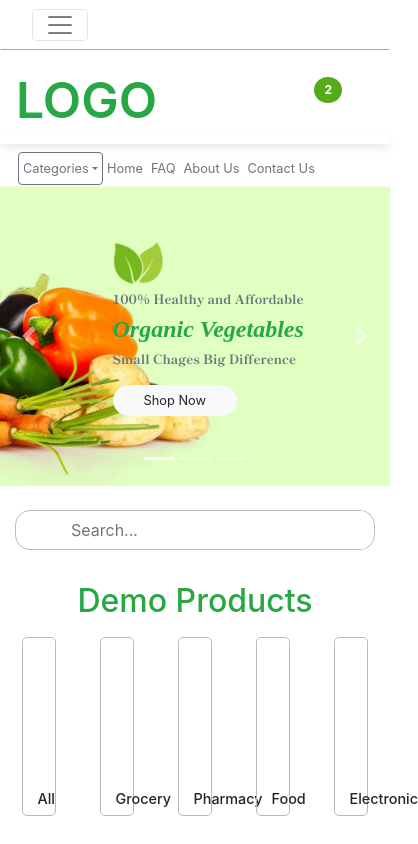
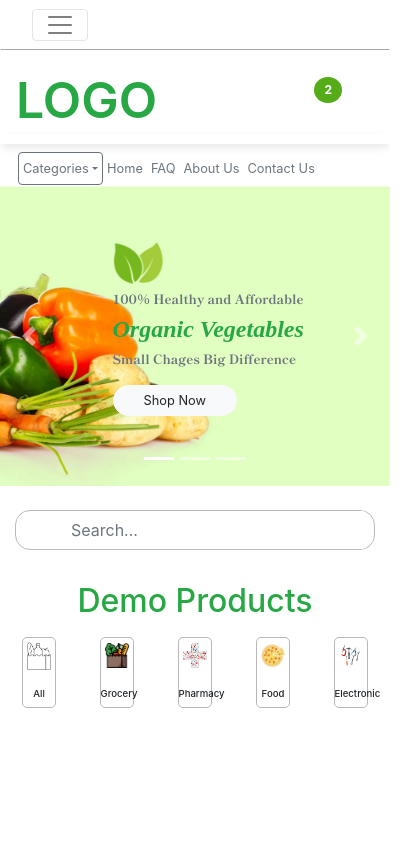
Before and after one commit to JeewanthaLahiru/online-grocery-app-with-react, a React (Create React App) app in the folder shopping-cart/: page / in a window 390 px wide. Shown: the whole page, 418 px wide, since content can reach past the window. Built offline with nearby package versions, Linux system fonts and the light colour scheme; a web font is replaced by a local one.

Commit message:
created pixel perfect category items

```diff
--- a/shopping-cart/src/assets/styles/productCategory/_productCategory.scss
+++ b/shopping-cart/src/assets/styles/productCategory/_productCategory.scss
@@ -20,7 +20,84 @@
         font-size: 0.9em;
       }
     }
+    .category-item:hover{
+      cursor: pointer;
+    }
   }
 }
 
-@media screen and (max-width: 1200px) {}
+@media screen and (max-width: 1200px) {
+  .category-list-area{
+    .product-list-area{
+      .category-item{
+        .image-container{
+          min-height: 110px;
+          padding-top: 10px;
+          .category-image{
+            padding:0;
+          }
+        }
+        .category-name{
+          font-size: 0.8em;
+        }
+      }
+    }
+  }
+}
+
+@media screen and (max-width: 992px) {
+  .category-list-area{
+    .product-list-area{
+      .category-item{
+        .image-container{
+          min-height: 80px;
+          .category-image{
+            padding:0;
+          }
+        }
+        .category-name{
+          font-size: 0.8em;
+        }
+      }
+    }
+  }
+}
+
+@media screen and (max-width: 768px) {
+  .category-list-area{
+    .product-list-area{
+      .category-item{
+        .image-container{
+          min-height: 50px;
+          .category-image{
+            padding:0;
+          }
+        }
+        .category-name{
+          font-size: 0.6em;
+          padding:0;
+        }
+      }
+    }
+  }
+}
+
+@media screen and (max-width: 576px) {
+  .category-list-area{
+    .product-list-area{
+      .category-item{
+        .image-container{
+          min-height: 50px;
+          padding:4px;
+          .category-image{
+            padding:0;
+          }
+        }
+        .category-name{
+          font-size: 0.6em;
+          padding:0;
+        }
+      }
+    }
+  }
+}
--- a/shopping-cart/src/components/homePage/categoryListArea/CategoryItem.tsx
+++ b/shopping-cart/src/components/homePage/categoryListArea/CategoryItem.tsx
@@ -12,7 +12,7 @@ const CategoryItem:React.FC<CategoryItemProps> = (props) => {
             <Col xs={12} className="image-container" >
                 <Image src={props.image} className="category-image" />
             </Col>
-            <Col xs={12}>
+            <Col xs={12} className="p-0" >
                 <h5 className="text-center category-name">{props.name}</h5>
             </Col>
         </Row>
--- a/shopping-cart/src/components/homePage/categoryListArea/CategoryListArea.tsx
+++ b/shopping-cart/src/components/homePage/categoryListArea/CategoryListArea.tsx
@@ -11,9 +11,10 @@ const ProductListArea:React.FC = () => {
     return(
         <Row className="mx-0 px-lg-5 category-list-area">
             <Col className="m-0 p-0">
-                <Row>
-                    <Col xs="12">
-                        <h2 className="my-3 text-success text-center">Demo Products</h2>
+
+                <Row className="m-0 p-0">
+                    <Col xs={12} className="m-0 p-0">
+                        <h2 className="my-3 text-success text-center p-0">Demo Products</h2>
                     </Col>
                 </Row>
                 <Row className="justify-content-around product-list-area">
```
